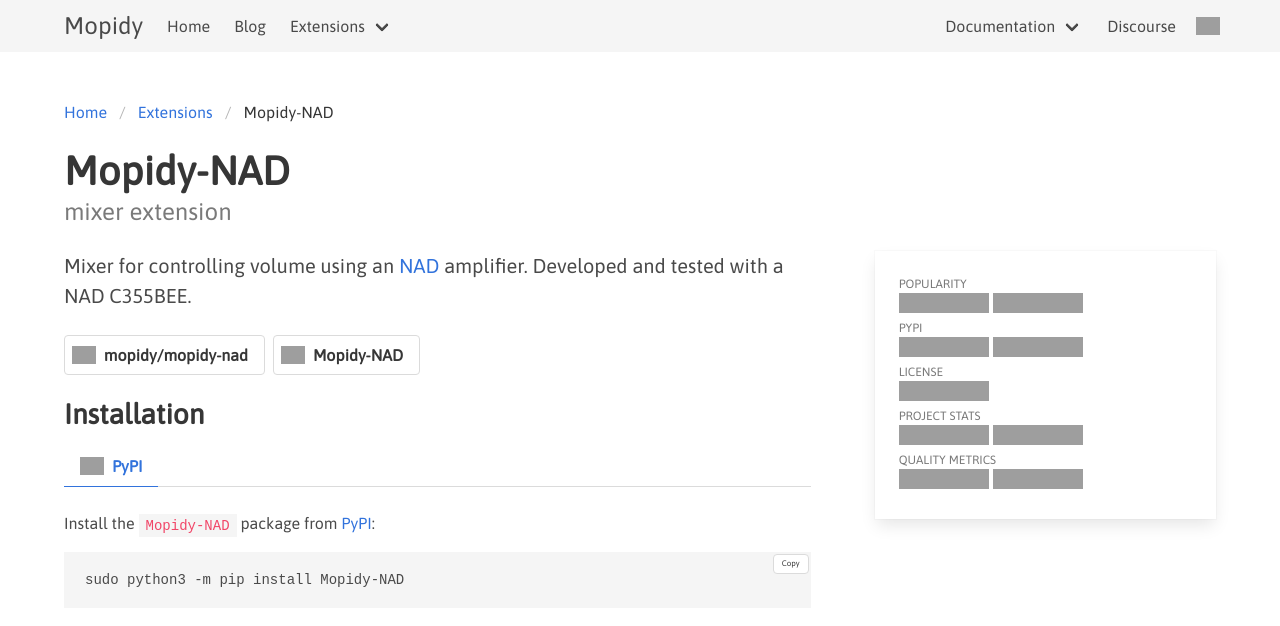
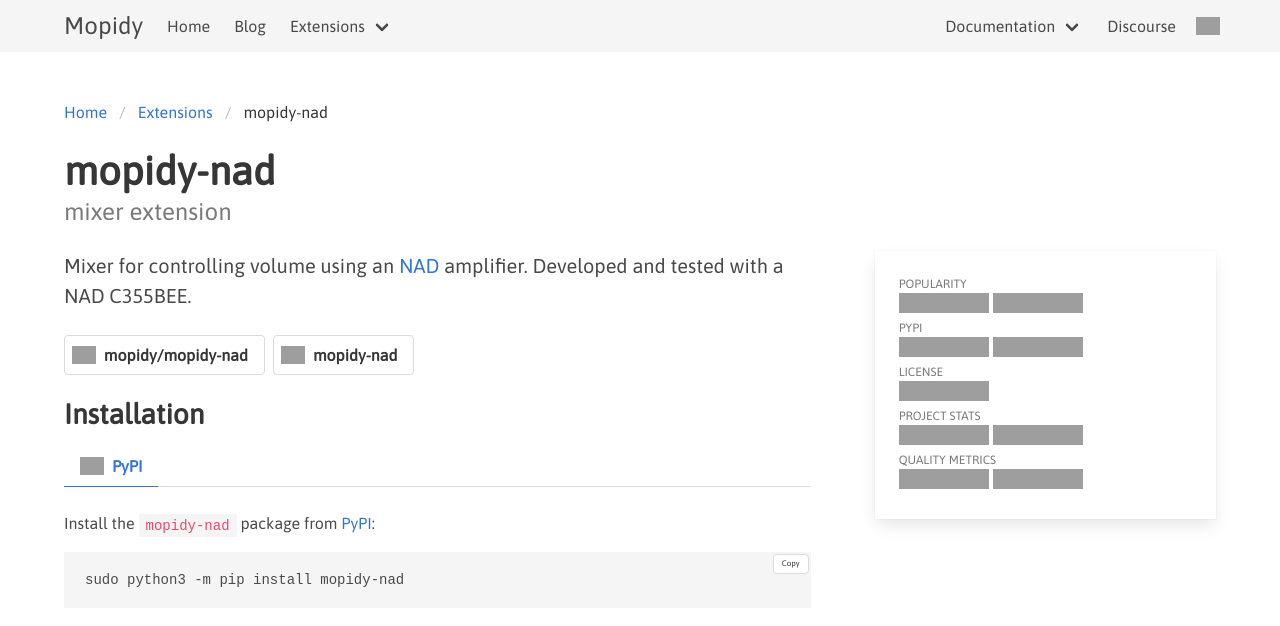
Before and after one commit to mopidy/website, a Jekyll site: the page built from _ext/nad.md, in a window 1280 px wide, cut to the strip 0-673 px from the top of the page. Shown: the top 626 px of the strip. Built offline with Jekyll 4.4.1, drawn with Linux system fonts in a browser that asks for light colours; part of the change alters nothing that is shown; grey boxes are pictures that could not be loaded.

```diff
--- a/_ext/nad.md
+++ b/_ext/nad.md
@@ -1,12 +1,12 @@
 ---
-title: Mopidy-NAD
+title: mopidy-nad
 type: mixer
 dev:
   github: mopidy/mopidy-nad
-  circleci: true
+  github_actions: true
   codecov: true
 dist:
-  pypi: Mopidy-NAD
+  pypi: mopidy-nad
 ---
 
 Mixer for controlling volume using an [NAD](https://nadelectronics.com/) amplifier.
```
